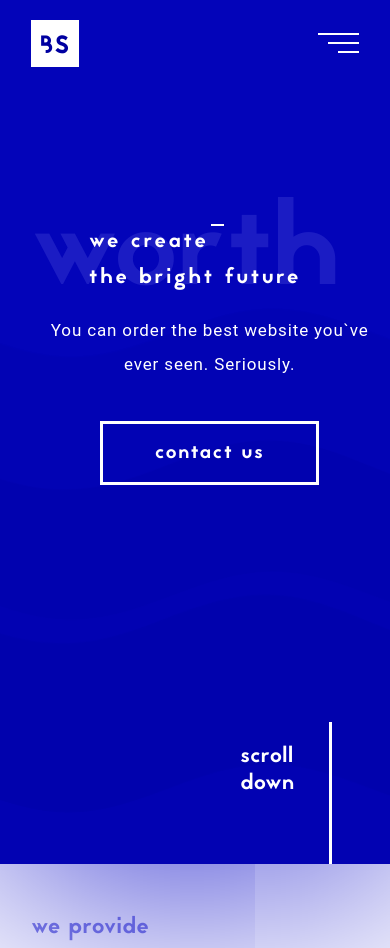
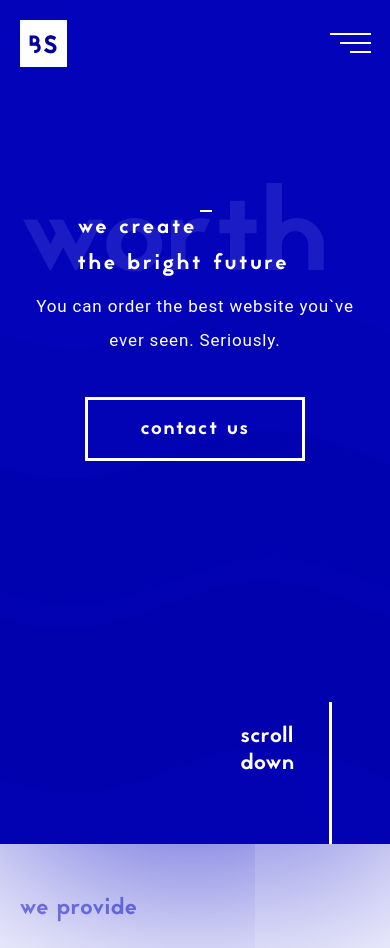
Before and after one commit to sergio-code/workshop-html-css-wayup-2, a website built with webpack: page src/index.html in a window 390 px wide. Shown: the top 948 px of the page. Built offline with nearby package versions, Linux system fonts and the light colour scheme.

Commit message:
Responsiveness improved

```diff
--- a/src/assets/styles/main.scss
+++ b/src/assets/styles/main.scss
@@ -60,6 +60,7 @@ button {
     box-shadow: 0 0 250px #0001c5;
     margin-bottom: 12vmin;
     padding-top: 5%;
+    box-sizing: border-box;
 }
 
 .bookmark {
@@ -189,10 +190,13 @@ button {
 
 .hero {
     overflow: hidden;
+    display: flex;
+    justify-content: space-between;
+    padding-top: 8vh;
 
     &__left {
-        position: absolute;
-        top: 25%;
+        &__slogan {
+            position: relative;
 
             &__motto {
                 margin: 0;
@@ -202,9 +206,10 @@ button {
                 height: 1em;
                 width: 3em;
                 color: #1b1cc4;
+                margin-bottom: -0.4em;
             }
 
-        &__slogan {
+            &__title {
                 position: absolute;
                 top: -0.3em;
                 left: 2.7em;
@@ -221,10 +226,11 @@ button {
                     width: 0.6em;
                 }
             }
+        }
 
         &__description {
-            margin-top: -5vw;
-            margin-left: 25%;
+            margin-left: auto;
+            margin-right: auto;
             font-size: 17px;
             max-width: 21em;
             font-family: Roboto;
@@ -234,9 +240,6 @@ button {
         }
 
         &__contact_button {
-            // position: absolute;
-            // top: 55vh;
-            // left: 15vw;
             display: block;
             margin: 2em auto 0;
             font-size: 20px;
@@ -245,11 +248,9 @@ button {
     }
 
     &__right {
-        position: absolute;
-        top: 25%;
-        right: 12%;
         margin: 0;
         padding: 0;
+        margin-right: 4%;
         font-size: 17vw;
         color: #fff;
         width: 1.4em;
--- a/src/assets/styles/media.scss
+++ b/src/assets/styles/media.scss
@@ -1,23 +1,31 @@
 // Desktop first
 
 @media screen and (max-width: 1024px) {
-
     .bookmark {
         display: none;
     }
 
+    .container {
+        padding-left: 5%;
+        padding-right: 5%;
+    }
+
     .hero {
+        padding-top: 16vh;
         &__left {
-            &__motto {
-                font-size: 30vw;
-                width: auto;
-            }
+            margin-left: auto;
+            margin-right: auto;
             &__slogan {
-                font-size: 5.5vw;
+                &__motto {
+                    font-size: 30vw;
+                    width: auto;
+                }
+
+                &__title {
+                    font-size: 5.5vw;
+                }
             }
             &__description {
-                margin-left: auto;
-                margin-right: auto;
                 text-align: center;
             }
         }
@@ -59,6 +67,14 @@
     }
 }
 
-@media screen and (max-width: 800px) {}
+// @media screen and (max-width: 768px) {
+//     .hero {
+//         &__left {
+//             &__slogan {
+//             }
 
-@media screen and (max-width: 320px) {}
+//             &__description {
+//             }
+//         }
+//     }
+// }
--- a/src/index.html
+++ b/src/index.html
@@ -16,6 +16,12 @@
             <p class="footer__hours">Working hours: 8 am - 7 pm</p>
         </nav>
         <header class="header" id="header">
+            <a class="bookmark jpk-font">
+                b r a a a h
+            </a>
+            <a href="#services" class="scrolldown jpk-font">
+                scroll down
+            </a>
             <div class="container">
                 <nav class="nav menu">
                     <a href="/" class="logo jpk-font">
@@ -27,16 +33,15 @@
                         <span></span>
                     </a>
                 </nav>
-                <a class="bookmark jpk-font">
-                    b r a a a h
-                </a>
                 <div class="hero">
                     <div class="hero__left">
-                        <p class="hero__left__motto jpk-font">worth</p>
-                        <h1 class="hero__left__slogan">
-                            we create<br />
-                            the bright future
-                        </h1>
+                        <div class="hero__left__slogan">
+                            <h1 class="hero__left__slogan__title">
+                                we create<br />
+                                the bright future
+                            </h1>
+                            <p class="hero__left__slogan__motto jpk-font">worth</p>
+                        </div>
                         <p class="hero__left__description">
                             You can order the best website you`ve ever seen. Seriously.
                         </p>
@@ -44,9 +49,6 @@
                     </div>
                     <div class="hero__right jpk-font">n<span>e</span> xt</div>
                 </div>
-                <a href="#services" class="scrolldown jpk-font">
-                    scroll down
-                </a>
             </div>
         </header>
         <section class="services" id="services">
```
Lines whose indentation alone changed are shown as unchanged.
